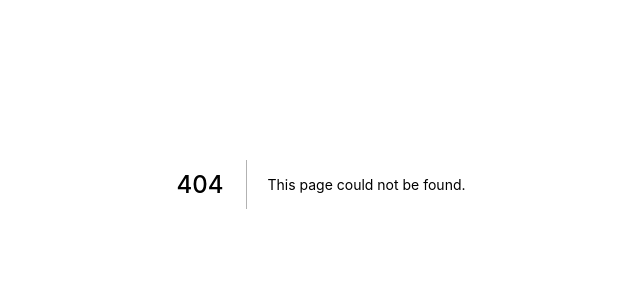
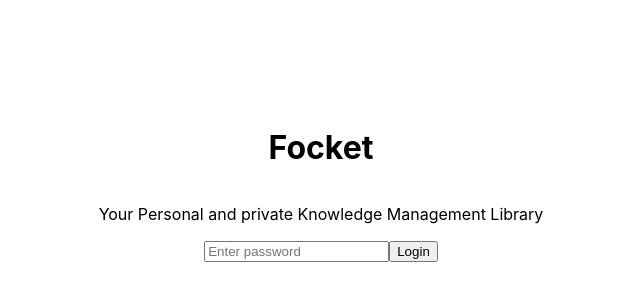
Before and after one commit to soydevs/Focket, a Next.js app in the folder web-app/: page /login in a window 1280 px wide. Before the commit this address had no page. Shown: the part 216-516 px from the top of the page, without its empty margins (319-959 px from the left). Built offline with nearby package versions, Linux system fonts and the light colour scheme.

Commit message:
Add login page UI + toastMessage

```diff
--- a/web-app/components/NotesTab.js
+++ b/web-app/components/NotesTab.js
@@ -11,7 +11,6 @@ const NotesTab = ({ notesList = [], handleUpdateArticle }) => {
       ...notes,
       { id: Math.random(), text: "", addedTime: new Date().getTime() },
     ]);
-    handleUpdateArticle("notes", notes);
   };
 
   const handleDelete = (id) => {
--- a/web-app/components/PreviewCard.js
+++ b/web-app/components/PreviewCard.js
@@ -1,5 +1,6 @@
 import React from "react";
 import Image from "next/image";
+import styles from "../styles/Home.module.css";
 import TagsList from "./TagsList";
 
 const PreviewCard = ({ article }) => {
@@ -14,7 +15,7 @@ const PreviewCard = ({ article }) => {
         cursor: "pointer",
       }}
     >
-      <Image width='170' height='170' src={imgUrl} style={{ flex: 1 }} />
+      <Image width='170' height='170' src={imgUrl} className={styles.image} />
       <div style={{ flex: 3, marginLeft: 20 }}>
         <h3>{title}</h3>
         <p>{description}</p>
--- a/web-app/components/TagsList.js
+++ b/web-app/components/TagsList.js
@@ -5,6 +5,7 @@ const TagsList = ({ tags, clickHandler }) => {
     <span className='tag-container' style={{ marginTop: 10 }}>
       {tags.map((tag) => (
         <span
+          key={tag}
           onClick={() => clickHandler && clickHandler(`#${tag}`)}
           style={{
             borderRadius: 25,
--- /dev/null
+++ b/web-app/constants.js
@@ -0,0 +1 @@
+export const FOCKET_IS_USER_LOGGED_IN = "FOCKET_IS_USER_LOGGED_IN";
--- a/web-app/package.json
+++ b/web-app/package.json
@@ -18,7 +18,8 @@
     "node-readability": "^3.0.0",
     "react": "17.0.2",
     "react-chips": "^0.8.0",
-    "react-dom": "17.0.2"
+    "react-dom": "17.0.2",
+    "react-toastify": "^8.1.0"
   },
   "devDependencies": {
     "eslint": "7.32.0",
--- /dev/null
+++ b/web-app/pages/login.js
@@ -0,0 +1,54 @@
+import { useRouter } from "next/router";
+import React from "react";
+import { toast } from "react-toastify";
+import { FOCKET_IS_USER_LOGGED_IN } from "../constants";
+
+const login = () => {
+  const router = useRouter();
+  const handleLogin = (e) => {
+    e.preventDefault();
+    // getRequest
+    // verify
+
+    try {
+      localStorage.setItem(FOCKET_IS_USER_LOGGED_IN, true);
+      router.push("/");
+      toast("Successfully Logged in");
+    } catch (error) {
+      console.log("Error in logIn: " + error);
+      toast(
+        "There seems to be some error in login. Please verify your password"
+      );
+    }
+  };
+
+  return (
+    <div
+      style={{
+        display: "flex",
+        justifyContent: "center",
+        alignItems: "center",
+        height: "100vh",
+        flexDirection: "column",
+      }}
+    >
+      <h1>Focket</h1>
+      <p>Your Personal and private Knowledge Management Library</p>
+      <div>
+        <form action='' method='post' style={{ flex: 1 }}>
+          <input
+            placeholder='Enter password'
+            type='text'
+            type='password'
+            id='pass'
+          />
+          <button type='submit' onClick={handleLogin}>
+            Login
+          </button>
+        </form>
+      </div>
+    </div>
+  );
+};
+
+export default login;
--- a/web-app/styles/Home.module.css
+++ b/web-app/styles/Home.module.css
@@ -17,6 +17,9 @@
   justify-content: center;
   align-items: center;
 }
+.image {
+  flex: 1;
+}
 
 @media (max-width: 600px) {
   .grid {
```
Also changed, not shown: web-app/components/ArticleList.js (+8 -7 lines), web-app/hooks/useIsLoggedIn.js (added, +14 -0 lines), web-app/pages/article/[id].js (+9 -1 lines), web-app/pages/index.js (+6 -1 lines), 1 other file (tests, documents, lock files or other folders).
